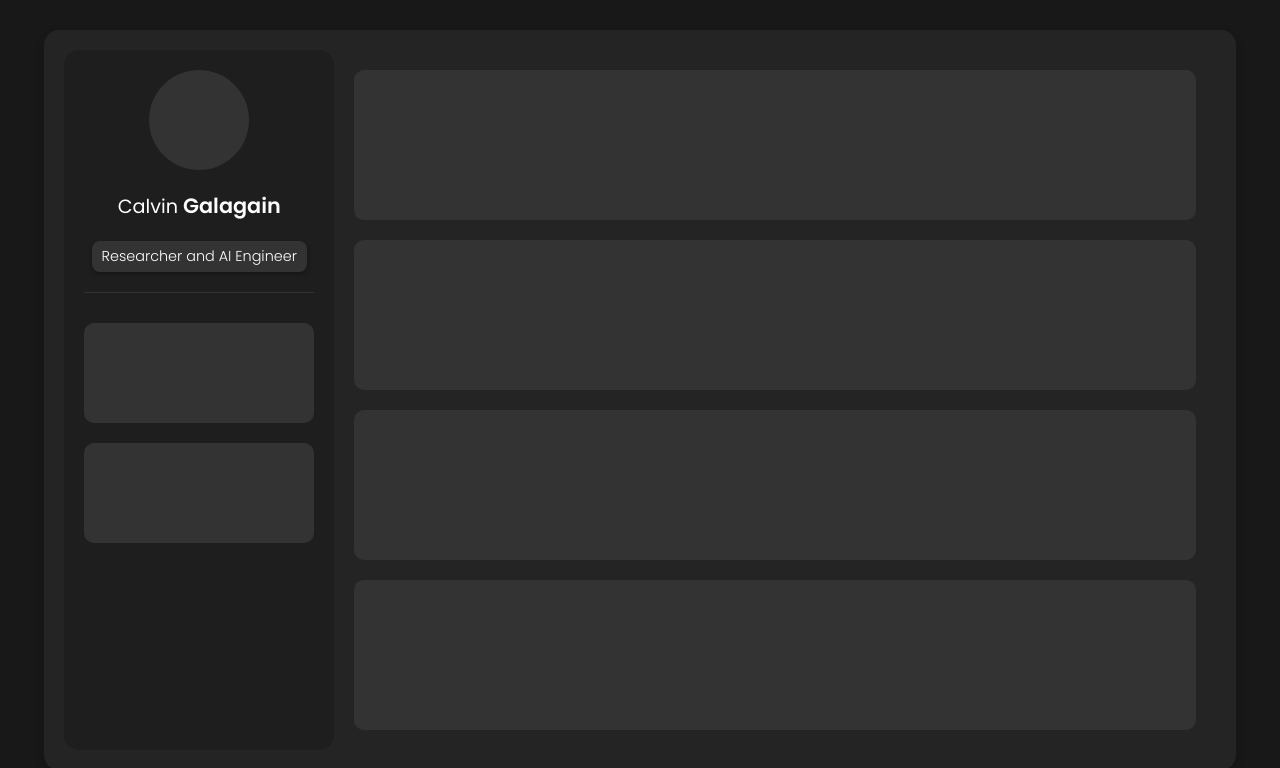
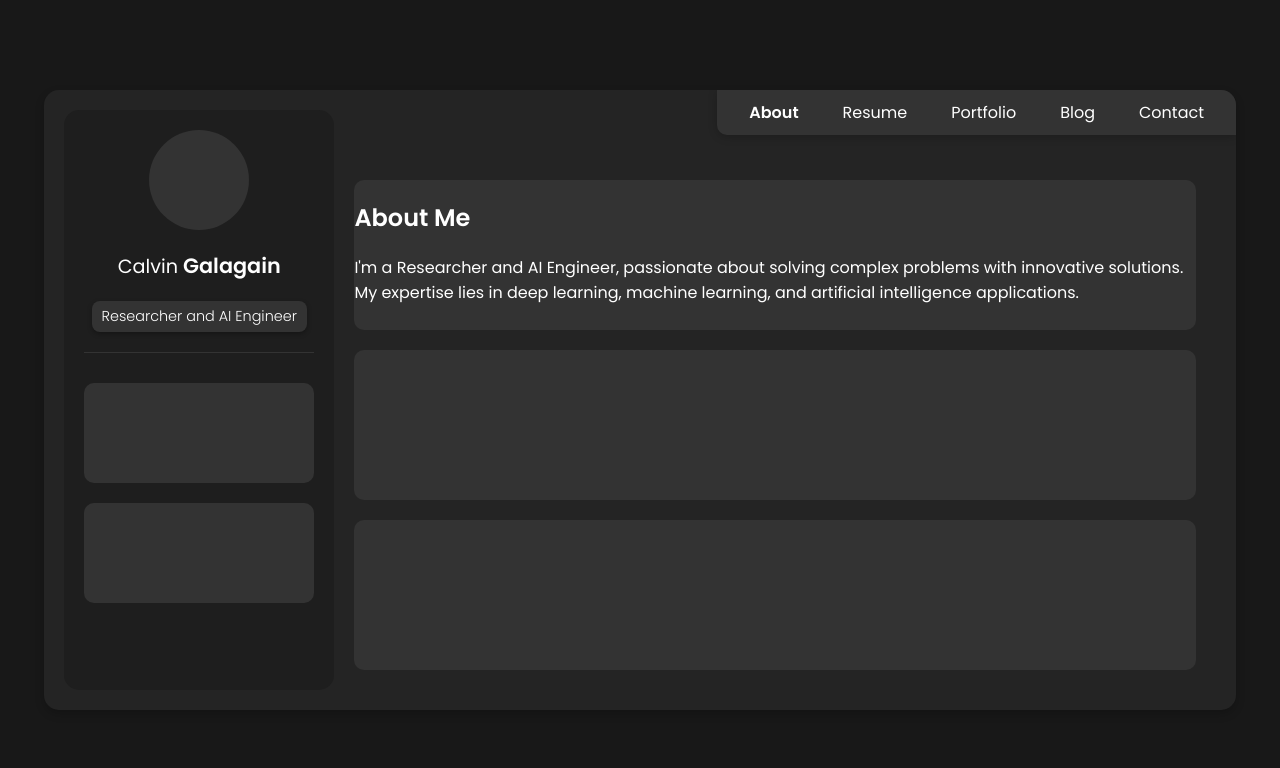
Before and after one commit to galagain/portfolio, a plain HTML site: page index.html in a window 1280 px wide. Drawn offline with Linux system fonts and the light colour scheme.

Commit message:
feat(nav): add top navigation bar

```diff
--- a/index.html
+++ b/index.html
@@ -24,8 +24,27 @@
       </aside>
 
       <main class="main-content">
-        <nav class="nav-bar"></nav>
-        <section class="about"></section>
+        <header class="navbar">
+          <nav>
+            <ul>
+              <li><a href="#" class="active">About</a></li>
+              <li><a href="#">Resume</a></li>
+              <li><a href="#">Portfolio</a></li>
+              <li><a href="#">Blog</a></li>
+              <li><a href="#">Contact</a></li>
+            </ul>
+          </nav>
+        </header>
+
+        <section class="about">
+          <h2>About Me</h2>
+          <p>
+            I'm a Researcher and AI Engineer, passionate about solving complex
+            problems with innovative solutions. My expertise lies in deep
+            learning, machine learning, and artificial intelligence
+            applications.
+          </p>
+        </section>
         <section class="services"></section>
         <section class="testimonials"></section>
       </main>
--- a/styles.css
+++ b/styles.css
@@ -27,6 +27,7 @@ body {
   box-shadow: 0 4px 10px rgba(0, 0, 0, 0.2);
   overflow: hidden;
   padding: 20px;
+  position: relative;
 }
 
 .sidebar {
@@ -110,3 +111,47 @@ body {
   margin: 20px 0;
   border: none;
 }
+
+.navbar {
+  position: absolute;
+  top: 0;
+  right: 0;
+  background-color: var(--box-color);
+  padding: 10px 20px;
+  border-radius: 0 10px 0 10px;
+  box-shadow: 0 2px 10px rgba(0, 0, 0, 0.2);
+}
+
+.navbar nav ul {
+  list-style: none;
+  display: flex;
+  gap: 20px;
+  margin: 0;
+  padding: 0;
+}
+
+.navbar nav ul li {
+  display: inline;
+}
+
+.navbar nav ul li a {
+  text-decoration: none;
+  color: var(--text-color);
+  font-weight: 500;
+  padding: 8px 12px;
+  transition: color 0.3s ease;
+}
+
+.navbar nav ul li a.active {
+  color: var(--text-color);
+  font-weight: 600;
+}
+
+.navbar nav ul li a:hover {
+  color: var(--text-color);
+  opacity: 0.8;
+}
+
+.main-content {
+  margin-top: 50px;
+}
```
